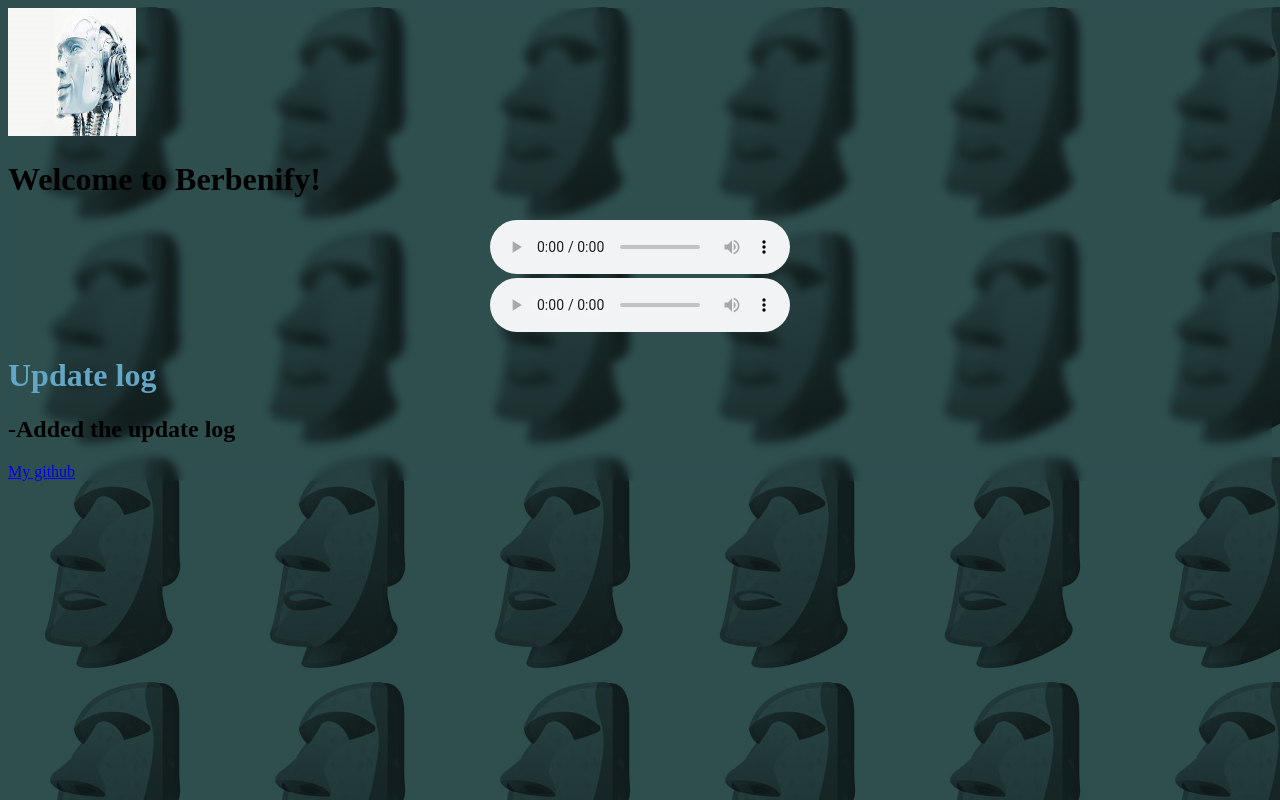
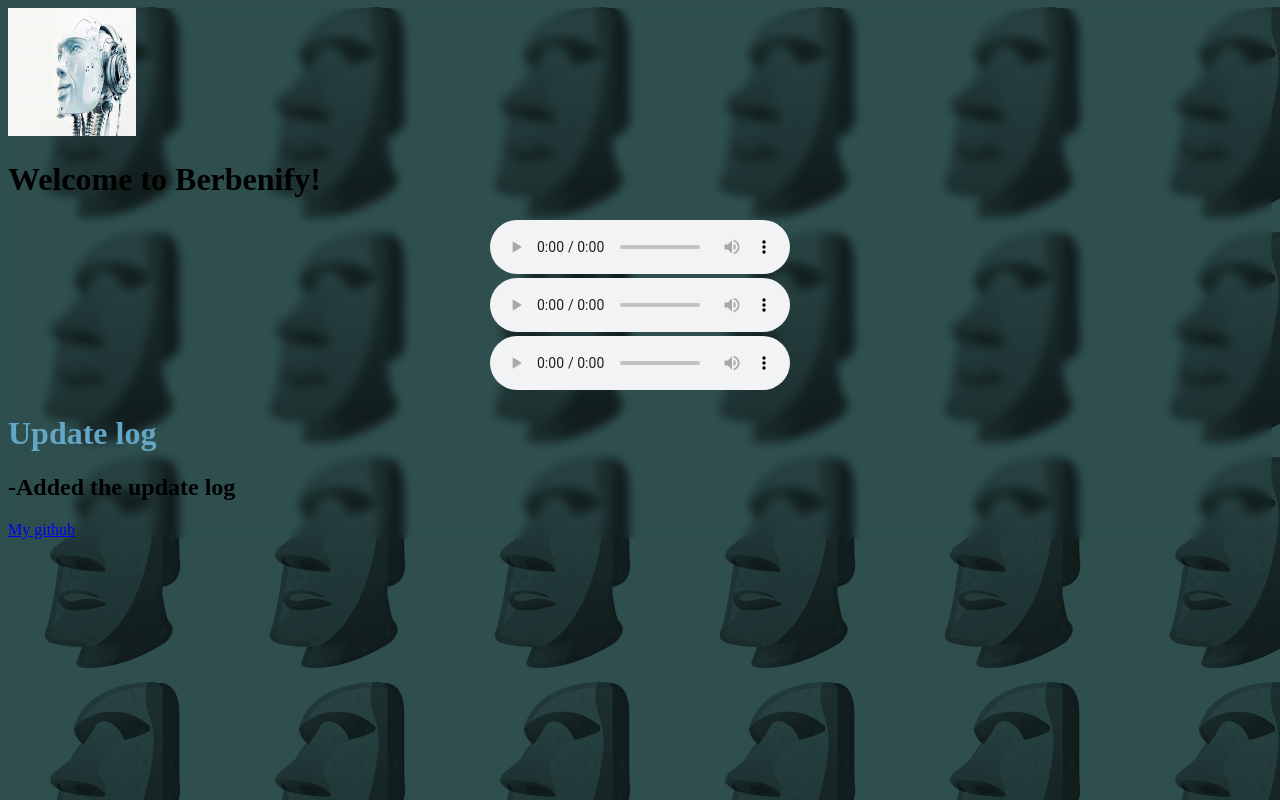
Before and after one commit to berbendaalius/berbenify, a plain HTML site: page berbenify.html in a window 1280 px wide. Drawn offline with Linux system fonts and the light colour scheme.

Commit message:
Update berbenify.html

```diff
--- a/berbenify.html
+++ b/berbenify.html
@@ -36,6 +36,13 @@
     Your browser does not support the audio element.
   </audio>
 </div>
+    <div style="text-align: center;">
+<audio controls>
+    <source src="nfl-theme-By-Tuna.mp3" type="audio/mp3" style="float: left; padding: 20;">
+    <source src="nfl-theme-By-Tuna.mp3" type="audio/mpeg" style="float: left; padding: 20;">
+    Your browser does not support the audio element.
+  </audio>
+</div>
 <div id="updates-section" style="float: padding 5;">
   <h1>Update log </h1>
 </div>
```
